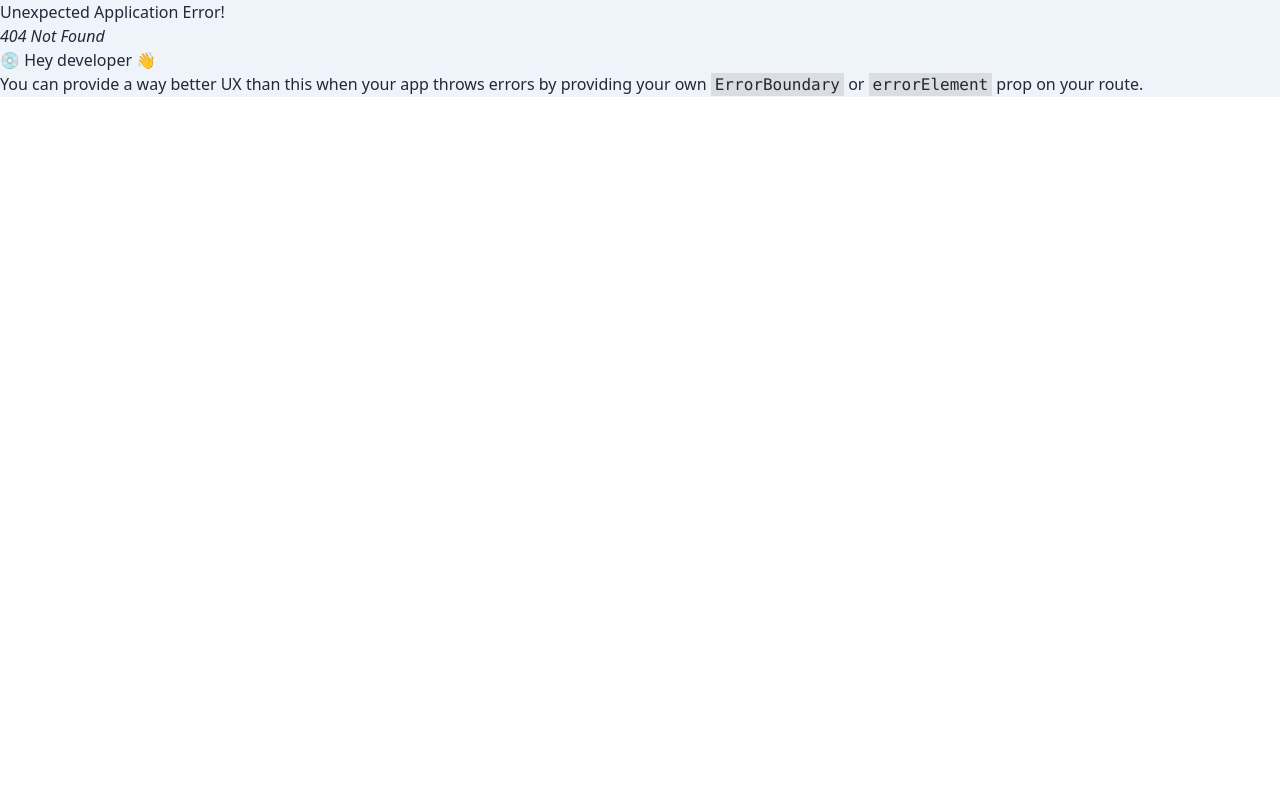
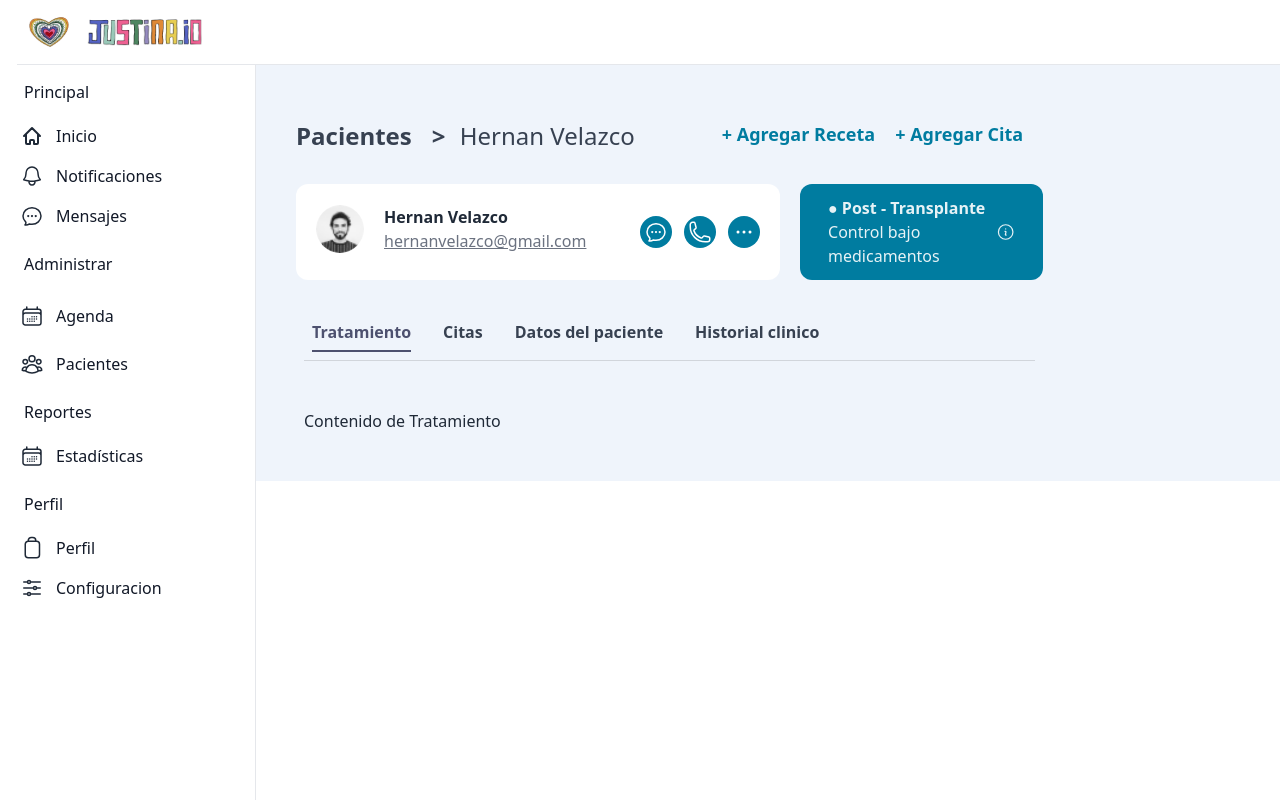
Before and after one commit to No-Country-simulation/h1-09-java-react, a React (Vite) app in the folder justina-io/: page /paciente in a window 1280 px wide. Before the commit this address had no page. Built offline with nearby package versions, Linux system fonts and the light colour scheme.

Commit message:
feat: Connect components

```diff
--- a/justina-io/src/components/Navbar/Navbar.jsx
+++ b/justina-io/src/components/Navbar/Navbar.jsx
@@ -1,5 +1,4 @@
 import { Link } from 'react-router-dom';
-
 
 const Navbar = () => {
   return (
@@ -12,25 +11,6 @@ const Navbar = () => {
               <img src="../../public/img/logo-justina.svg" alt="Logo"></img>
             </div>
             </Link>
-            <div className="flex items-center">
-              <div className="flex items-center ms-3">
-                <div>
-                  <button
-                    type="button"
-                    className="flex text-sm avatar-nav rounded-full focus:ring-4 focus:ring-gray-300 dark:focus:ring-gray-600"
-                    aria-expanded="false"
-                    data-dropdown-toggle="dropdown-user"
-                  >
-                    <img
-                      className="w-8 h-8 rounded-full"
-                      src="https://flowbite.com/docs/images/people/profile-picture-5.jpg"
-                      alt="user photo"
-                    />
-                  </button>
-                </div>
-
-              </div>
-            </div>
           </div>
         </div>
       </nav>
--- a/justina-io/src/components/card/Card.jsx
+++ b/justina-io/src/components/card/Card.jsx
@@ -4,8 +4,9 @@ import { FaEllipsisH, FaDownload } from 'react-icons/fa';
 import { Link } from 'react-router-dom';
 
 const Card = ({ photo, icon: Icon, name, date, showDownload }) => (
+
   <div className="w-[1110px] h-[64px] bg-white rounded-lg mb-4 shadow-lg flex items-center justify-between p-2">
-    <Link to={`/documentos/${name}`} className="flex items-center">
+    <Link to='/paciente' className="flex items-center">
       <div className="w-12 h-12 mr-4 flex items-center justify-center">
         {photo ? (
           <img src={photo} alt={`Foto de ${name}`} className="w-12 h-12 rounded-full" />
@@ -31,6 +32,8 @@ const Card = ({ photo, icon: Icon, name, date, showDownload }) => (
       </div>
     </div>
   </div>
+
+
 );
 
 Card.propTypes = {
--- a/justina-io/src/components/card/CardWithDate.jsx
+++ b/justina-io/src/components/card/CardWithDate.jsx
@@ -1,8 +1,11 @@
-import React from 'react';
+import React, { useState } from 'react';
 import Card from './Card';
 import Documentoplus from '../../assets/Documentoplus';
+import Modal from '../modal/Modal';
 
 const CardWithDate = () => {
+  const [isModalOpen, setIsModalOpen] = useState(false);
+
   const entries = [
     { name: 'Prescripción médica.pdf', icon: Documentoplus, date: '18/07/2024', showDownload: true },
     { name: 'Rayos X.pdf', icon: Documentoplus, date: '17/07/2024', showDownload: true },
@@ -12,11 +15,19 @@ const CardWithDate = () => {
     { name: 'Hemograma completo.pdf', icon: Documentoplus, date: '08/07/2024', showDownload: true },
     { name: 'Glucosa.pdf', icon: Documentoplus, date: '07/07/2024', showDownload: true },
     { name: 'Triglicéridos.pdf', icon: Documentoplus, date: '06/07/2024', showDownload: true },
-
   ];
 
   return (
-    <div className="mx-auto p-4">
+    <div className="mx-auto p-4 relative">
+      <div className="flex justify-end mb-8">
+        <h3
+          className="text-lg font-semibold text-[#007CA0] cursor-pointer"
+          onClick={() => setIsModalOpen(true)}
+        >
+          Subir archivos
+        </h3>
+      </div>
+      <div>
         {entries.map((entry, index) => (
           <Card
             key={index}
@@ -27,6 +38,9 @@ const CardWithDate = () => {
           />
         ))}
       </div>
+      {/* Mostrar el modal */}
+      {isModalOpen && <Modal closeModal={() => setIsModalOpen(false)} />}
+    </div>
   );
 };
 
--- a/justina-io/src/index.css
+++ b/justina-io/src/index.css
@@ -11,11 +11,54 @@ body{
   }
 
   #logo-sidebar {
-    width: 256px; /* Tamaño del sidebar */
+    width: 256px;
   }
 
   .content {
-    margin-left: 256px; /* Margen izquierdo igual al ancho del sidebar */
+    margin-left: 256px;
     padding: 20px;
     width: calc(100% - 256px);
   }
+
+  .container {
+    max-width: 100%;
+    margin: 0 auto;
+    padding: 16px;
+    background-color: white;
+    border-radius: 8px;
+    box-shadow: 0 2px 4px rgba(0, 0, 0, 0.1);
+  }
+
+  .card {
+    display: flex;
+    align-items: center;
+    justify-content: space-between;
+    background: white;
+    padding: 16px;
+    margin-bottom: 8px;
+    border-radius: 8px;
+    box-shadow: 0 2px 4px rgba(0, 0, 0, 0.1);
+  }
+
+  .card-icon {
+    width: 40px;
+    height: 40px;
+  }
+
+  .card-name {
+    flex: 1;
+    margin-left: 16px;
+    font-size: 16px;
+    font-weight: 500;
+  }
+
+  .card-date {
+    font-size: 14px;
+    color: gray;
+  }
+
+  .card-download {
+    margin-left: 16px;
+    color: #007CA0;
+    cursor: pointer;
+  }
--- /dev/null
+++ b/justina-io/src/pages/Patients.css
@@ -0,0 +1,47 @@
+.nav-item {
+    position: relative;
+    padding-bottom: 0.5rem;
+    cursor: pointer;
+  }
+
+  .nav-item.active {
+    color: #4D516F;
+    font-weight: bold;
+  }
+
+  .nav-item.active::after {
+    content: '';
+    position: absolute;
+    bottom: 0;
+    left: 0;
+    width: 100%;
+    height: 2px;
+    background-color: #4D516F;
+  }
+
+
+  .text-white {
+    color: #fff;
+  }
+
+  .font-semibold {
+    font-weight: 600;
+  }
+
+  .py-2 {
+    padding-top: 0.5rem;
+    padding-bottom: 0.5rem;
+  }
+
+  .px-4 {
+    padding-left: 1rem;
+    padding-right: 1rem;
+  }
+
+  .rounded-lg {
+    border-radius: 0.5rem;
+  }
+
+  .mb-4 {
+    margin-bottom: 1rem;
+  }
--- a/justina-io/src/pages/Patients.jsx
+++ b/justina-io/src/pages/Patients.jsx
@@ -1,14 +1,31 @@
+import React, { useState } from 'react';
 import PhoneIcon from '../assets/PhoneIcon';
 import MessageIcon from '../assets/MessageIcon';
 import SuspensePoints from '../assets/SuspensePoints';
 import InfoIcon from '../assets/InfoIcon';
+import LayoutSidebar from '../layouts/layoutSidebar';
+import CardWithDate from '../components/card/CardWithDate';
+import './Patients.css'; // Asegúrate de importar el archivo CSS
 
 function Patients() {
+  const [activeSection, setActiveSection] = useState('Tratamiento');
+
+  const renderSectionContent = () => {
+    switch (activeSection) {
+      case 'Historial clinico':
+        return <CardWithDate />;
+      // Agrega los demás casos según las secciones
+      default:
+        return <div>Contenido de {activeSection}</div>;
+    }
+  };
+
   return (
-    <div className="flex h-screen lg:ml-72 ">
+    <LayoutSidebar>
+      <div className="flex">
         <section className="flex flex-col w-4/5 gap-8 p-5 mt-20">
           <article className="flex justify-between">
-          <h3 className="text-2xl font-semibold text-gray-700 ">
+            <h3 className="text-2xl font-semibold text-gray-700">
               Pacientes
               <span className="ms-5">{'>'} </span>
               <span className="font-normal ms-2">Hernan Velazco</span>
@@ -24,7 +41,7 @@ function Patients() {
                 <span>
                   <div className="avatar">
                     <div className="w-12 rounded-full">
-                    <img src="/img/image9.png" />
+                      <img src="/img/image9.png" alt="Profile" />
                     </div>
                   </div>
                 </span>
@@ -58,15 +75,24 @@ function Patients() {
           <article className="w-full p-2">
             <div className="pb-2 font-semibold text-gray-700 border-b border-gray-300">
               <ul className="flex gap-8 ms-2">
-              <li className="cursor-pointer">Tratamiento</li>
-              <li className="cursor-pointer">Citas</li>
-              <li className="cursor-pointer">Datos del paciente</li>
-              <li className="cursor-pointer">Historial clinico</li>
+                {['Tratamiento', 'Citas', 'Datos del paciente', 'Historial clinico'].map((section) => (
+                  <li
+                    key={section}
+                    className={`nav-item ${activeSection === section ? 'active' : ''}`}
+                    onClick={() => setActiveSection(section)}
+                  >
+                    {section}
+                  </li>
+                ))}
               </ul>
             </div>
           </article>
+          <article className="w-full p-2">
+            {renderSectionContent()}
+          </article>
         </section>
       </div>
+    </LayoutSidebar>
   );
 }
 
--- a/justina-io/src/pages/PatientsList.jsx
+++ b/justina-io/src/pages/PatientsList.jsx
@@ -4,7 +4,7 @@ import LayoutSidebar from '../layouts/layoutSidebar';
 function PatientsList() {
   return (
     <LayoutSidebar>
-    <div className="flex justify-end md:items-end w-100">
+    <div className="flex justify-end mr-20 md:items-end w-100">
     <section className="lg:ml-72 lg:pt-20 lg:pr-5">
       <article className="flex items-center justify-between my-5">
         <h3 className="text-2xl font-semibold text-gray-700 ">Pacientes</h3>
--- a/justina-io/src/routes/Navigation.jsx
+++ b/justina-io/src/routes/Navigation.jsx
@@ -45,7 +45,7 @@ const routes = createBrowserRouter([
     ),
   },
   {
-    path: '/pacientes/:patient',
+    path: '/paciente',
     element: (
         <Patients />
     ),
```
Lines whose indentation alone changed are shown as unchanged.
